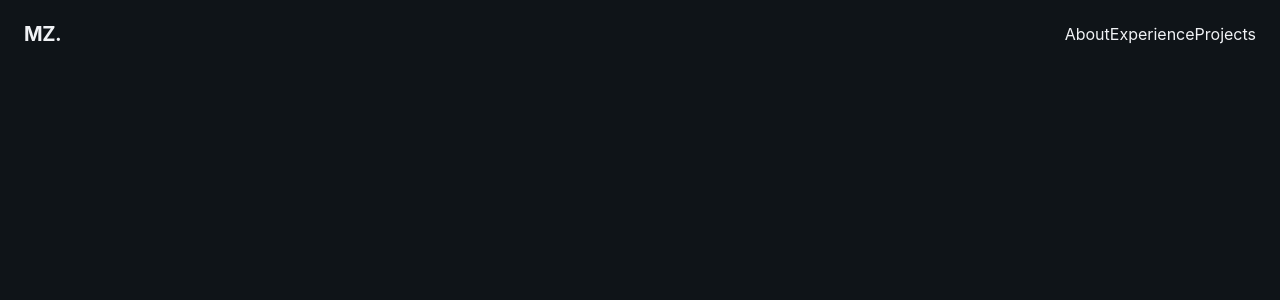
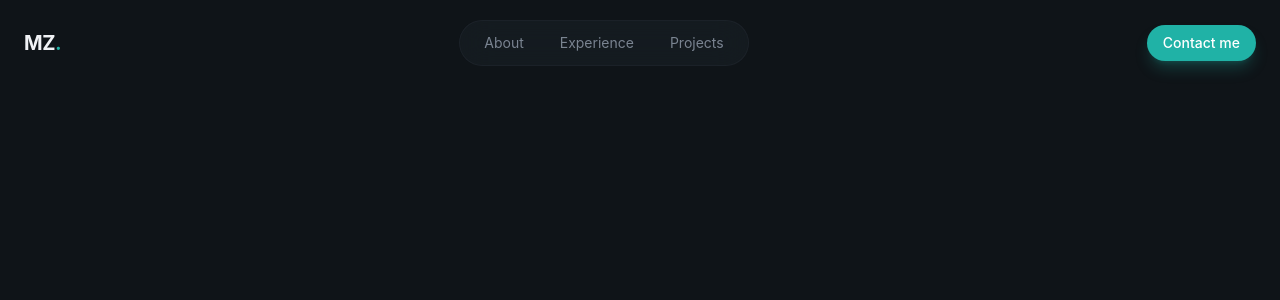
Before and after one commit to mazafrav/manu-zafra-portfolio, a React (Vite) app: page / in a window 1280 px wide. Shown: the top 300 px of the page. Built offline with nearby package versions, Linux system fonts and the light colour scheme.

Commit message:
Navbar update, Added button component

```diff
--- /dev/null
+++ b/src/components/Button.jsx
@@ -0,0 +1,16 @@
+export const Button = ({className, size = "default", children}) => {
+    const baseClasses = "relative overflow-hidden rounded-full font-medium focus:outline-none focus-visible:ring-2 focus-visible:ring-primary bg-primary text-primary-foreground hover:bg-primary/80 shadow-lg shadow-primary/25";
+    const sizeClasses = {
+        sm: "px-4 py-2 text-sm",
+        default: "px-6 py-3 text-base",
+        lg: "px-8 py-4 text-lg",
+    }
+    const classes = `${baseClasses} ${sizeClasses[size]} ${className}`;
+    return (
+        <button className={classes}>
+            <span className="relative flex items-center justify-center gap-2">
+                {children}
+            </span>
+        </button>
+    )
+}
--- a/src/index.css
+++ b/src/index.css
@@ -40,3 +40,11 @@
   }
 
  }
+
+ @layer components {
+  .glass {
+    background-color: color-mix(in srgb, var(--color-surface) 50%, transparent);
+    backdrop-filter: blur(16px);
+    border: 1px solid color-mix(in srgb, var(--color-border) 50%, transparent);
+  }
+ }
--- a/src/layout/Navbar.jsx
+++ b/src/layout/Navbar.jsx
@@ -1,3 +1,5 @@
+import {Button} from "@/components/Button"
+
 const navLinks = [
     {href: "#about", label: "About"},
     {href: "#experience", label: "Experience"},
@@ -8,20 +10,26 @@
     return (
     <header className="fixed top-0 left-0 right-0 bg-transparent py-5">
         <nav className="container mx-auto px-6 flex items-center justify-between">
-            <a href="#" className="text-xl font-bold tracking-tight">
-                MZ<span>.</span>
+            <a href="#" className="text-xl font-bold tracking-tight hover:text-primary">
+                MZ<span className="text-primary">.</span>
             </a>
 
             {/* Desktop Nav*/}
-            <div>
-                <div>
+            <div className="flex items-center gap-1">
+                <div className="glass rounded-full px-2 py-1 flex item-center gap-1">
                     {navLinks.map((link, index) => (
-                        <a href={link.href} key={index}>
+                        <a href={link.href} key={index} className="px-4 py-2 text-sm text-muted-foreground hover:text-foregound rounded-full hover:bg-surface">
                             {link.label}
                         </a>
                     ))}
                 </div>
             </div>
+
+            {/*CTA Button*/}
+            <div>
+                <Button size="sm">Contact me</Button>
+            </div>
+
         </nav>
     </header>
     )
```
